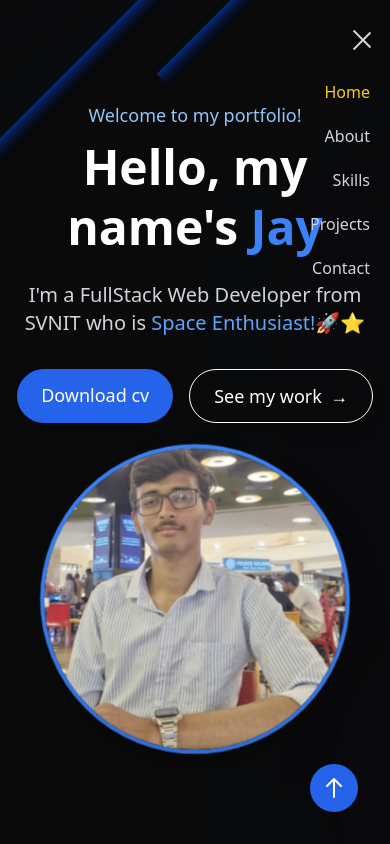
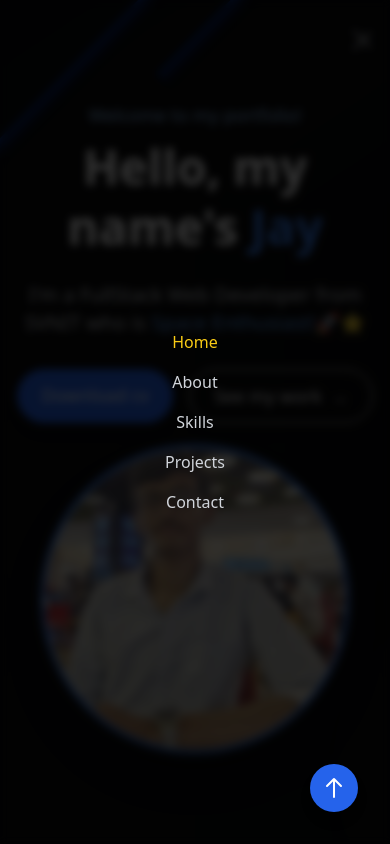
Before and after one commit to jayp927/Portfolio2, a Next.js app: page / in a window 390 px wide. Both pictures are taken after a click on the button 362 px from the left and 40 px from the top of the page. Shown: the top 844 px of the page. Built offline with nearby package versions, Linux system fonts and the light colour scheme.

Commit message:
navbar fixed

```diff
--- a/app/components/Navbar.tsx
+++ b/app/components/Navbar.tsx
@@ -127,16 +127,16 @@ const Navbar = () => {
             animate="open"
             exit="closed"
             variants={menuVariants}
-            className="md:hidden absolute top-16 right-0 w-48"
+            className="md:hidden fixed inset-0 bg-black/80 backdrop-blur-sm z-40"
           >
-            <div className="px-2 pt-2 pb-3 space-y-1">
+            <div className="flex flex-col items-center justify-center h-full">
               {menuItems.map((item, i) => (
                 <motion.button
                   key={item.path}
                   custom={i}
                   variants={menuItemVariants}
                   onClick={() => scrollToSection(item.path.slice(1))}
-                  className={`block w-full text-right px-3 py-2 text-base font-medium ${
+                  className={`block w-full text-center px-3 py-2 text-base font-medium ${
                     activeSection === item.path.slice(1)
                       ? 'text-yellow-400'
                       : 'text-gray-300 hover:text-white'
```
